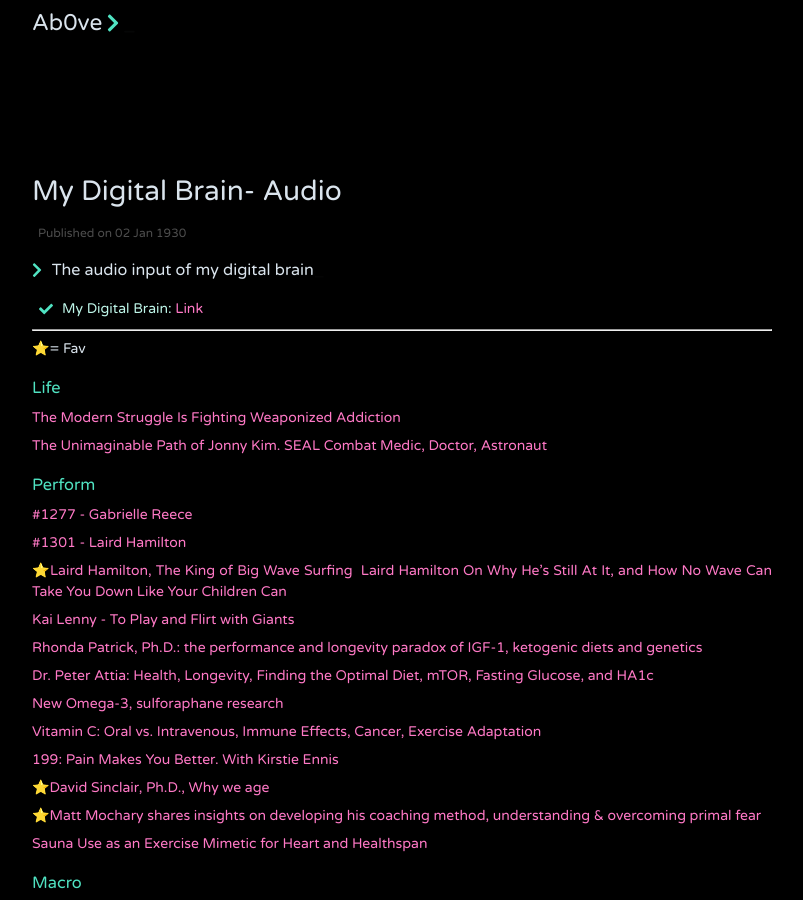
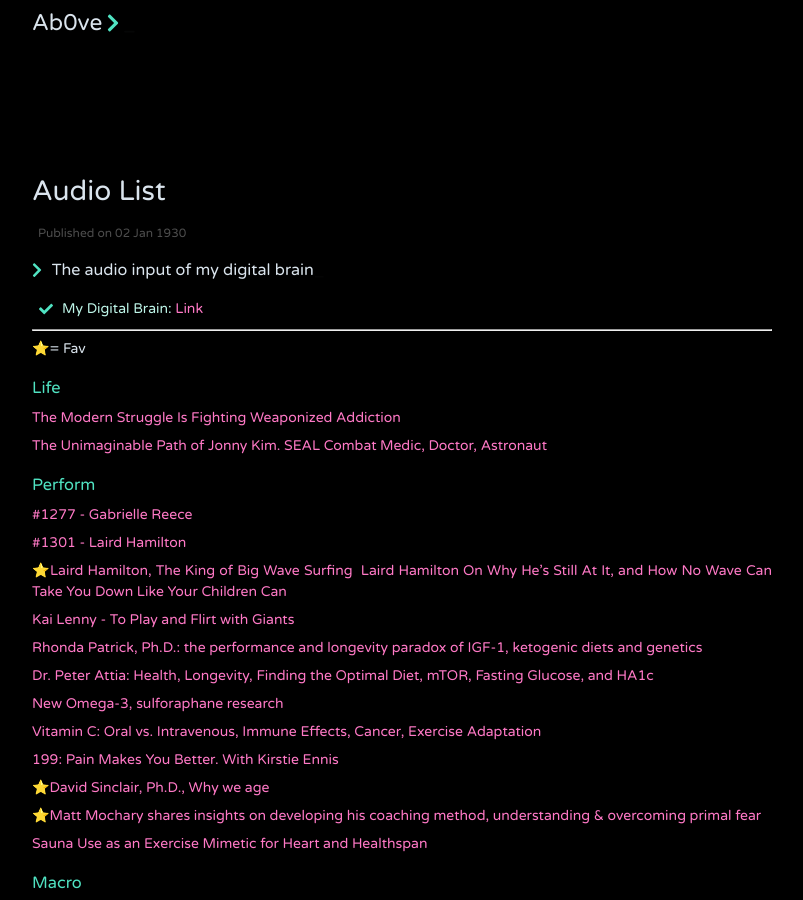
Before and after one commit to jithendrabsy/thoughts, a Jekyll site: the page built from _posts/1930-01-02-audio.md, in a window 1280 px wide and 900 px high. Shown: the whole window, without its empty margins (238-1041 px from the left). Built offline with Jekyll 4.4.1, drawn with Linux system fonts in a browser that asks for light colours; nearby versions of some CDN libraries.

Commit message:
Rename Audio

```diff
--- a/_posts/1930-01-02-audio.md
+++ b/_posts/1930-01-02-audio.md
@@ -1,6 +1,6 @@
 ---
 layout: post
-title:  "My Digital Brain- Audio"
+title:  "Audio List"
 description: The audio input of my digital brain
 tags: Creation
 ---
```
